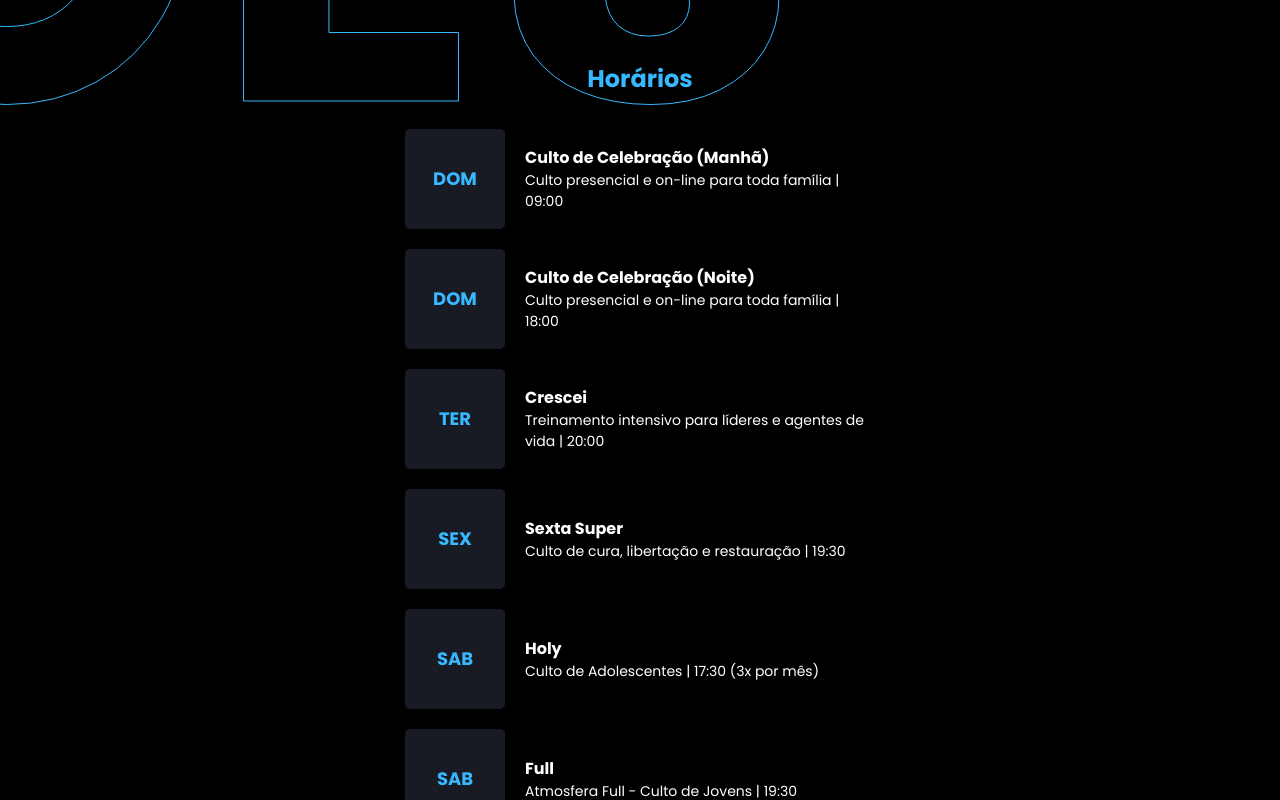
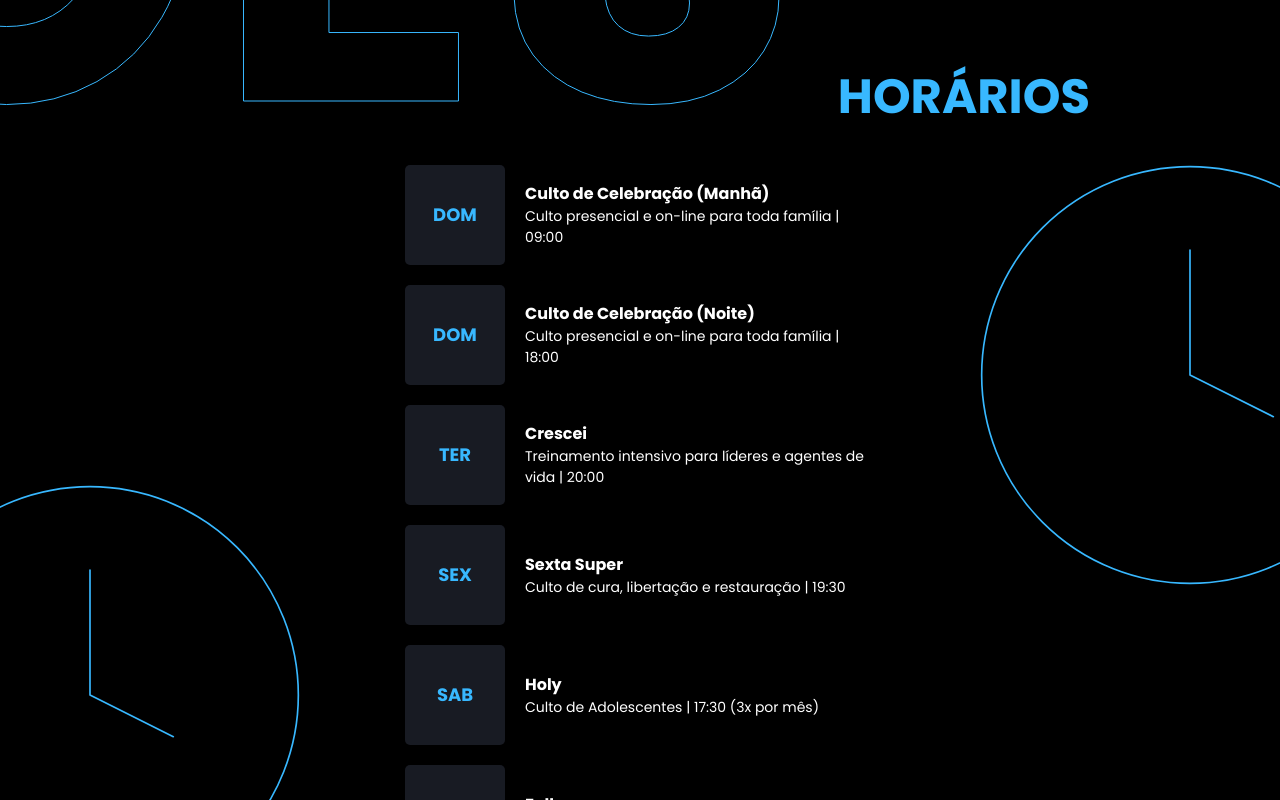
Before and after one commit to lcpsd/one-page-fonte-viva, a Next.js app: page / in a window 1280 px wide. Shown: the part 3040-3840 px from the top of the page. Built offline with nearby package versions, Linux system fonts and the light colour scheme; no server answers.

Commit message:
hours section styles update

```diff
--- /dev/null
+++ b/src/components/BigIconFloating.tsx
@@ -0,0 +1,24 @@
+import { ChakraStyledOptions, Icon, Text } from "@chakra-ui/react";
+import { IconType } from "react-icons";
+
+interface BigIconFloatingProps extends ChakraStyledOptions{
+    icon: IconType;
+    iconColor: string;
+}
+
+export function BigIconFloating({icon, iconColor, ...rest}: BigIconFloatingProps){
+
+    return(
+        <Icon
+            as={icon}
+            {...rest}
+            fontSize="500px"
+            fontWeight="bold"
+            position="absolute"
+            zIndex="-10"
+            color={iconColor}
+            letterSpacing="10px"
+            strokeWidth="0.005rem"
+            />
+    )
+}
--- a/src/components/sections/ActionsSection.tsx
+++ b/src/components/sections/ActionsSection.tsx
@@ -31,7 +31,7 @@ export function ActionsCarousel(){
         entries &&
         <Section id="actions" m="0 auto" w="100%" maxW="1500px" direction="column" align="center" justify="center" minH="90vh" position="relative">
 
-            <Text textAlign="left" w="720px" fontSize="36px" fontWeight="bold" color="blue.500" mb="10">AÇÕES</Text>
+            <Text textAlign="left" w="720px" fontSize="48px" fontWeight="bold" color="blue.500" mb="10">AÇÕES</Text>
 
             <BigTextFloating text="AÇÕES" textColor="#38B8FF" left="-60rem" bottom="-15rem"/>
             <BigTextFloating text="AÇÕES" textColor="#38B8FF" right="-60rem" bottom="15rem"/>
--- a/src/components/sections/HoursSection.tsx
+++ b/src/components/sections/HoursSection.tsx
@@ -1,4 +1,6 @@
 import { SimpleGrid, Text } from "@chakra-ui/react";
+import { FiClock } from "react-icons/fi";
+import { BigIconFloating } from "../BigIconFloating";
 import { Section } from "../current-section";
 import { HourCard } from "../HourCard";
 
@@ -44,9 +46,11 @@ export function HoursSection(){
     ]
 
     return(
-        <Section id="hours" h="100%" minH="90vh" w="100%" maxW="1500px" m="0 auto" direction="column" justify="center" align="center" px="20px">
-          <Text fontSize="2xl" fontWeight="bold" color="blue.500" textAlign="center" mb="2rem">Horários</Text>
-          <SimpleGrid columns={{base: 1, '2xl': 3}} spacing={5} minH="300px">
+        <Section id="hours" h="100%" minH="90vh" w="100%" maxW="1500px" m="0 auto" direction="column" justify="center" align="center" px="20px" position="relative">
+          <Text fontSize="48px" fontWeight="bold" color="blue.500" textAlign="right" mb="2rem" w="100%" maxW="900px">HORÁRIOS</Text>
+          <BigIconFloating icon={FiClock} iconColor="blue.500" left="-10rem" bottom="-5rem"/>
+          <BigIconFloating icon={FiClock} iconColor="blue.500" right="-10rem" bottom="15rem"/>
+          <SimpleGrid columns={{base: 1, '2xl': 2}} spacing={5} minH="300px">
             {
               hours.map(hour => (
                 <HourCard hourData={hour} key={hour.id}/>
```
